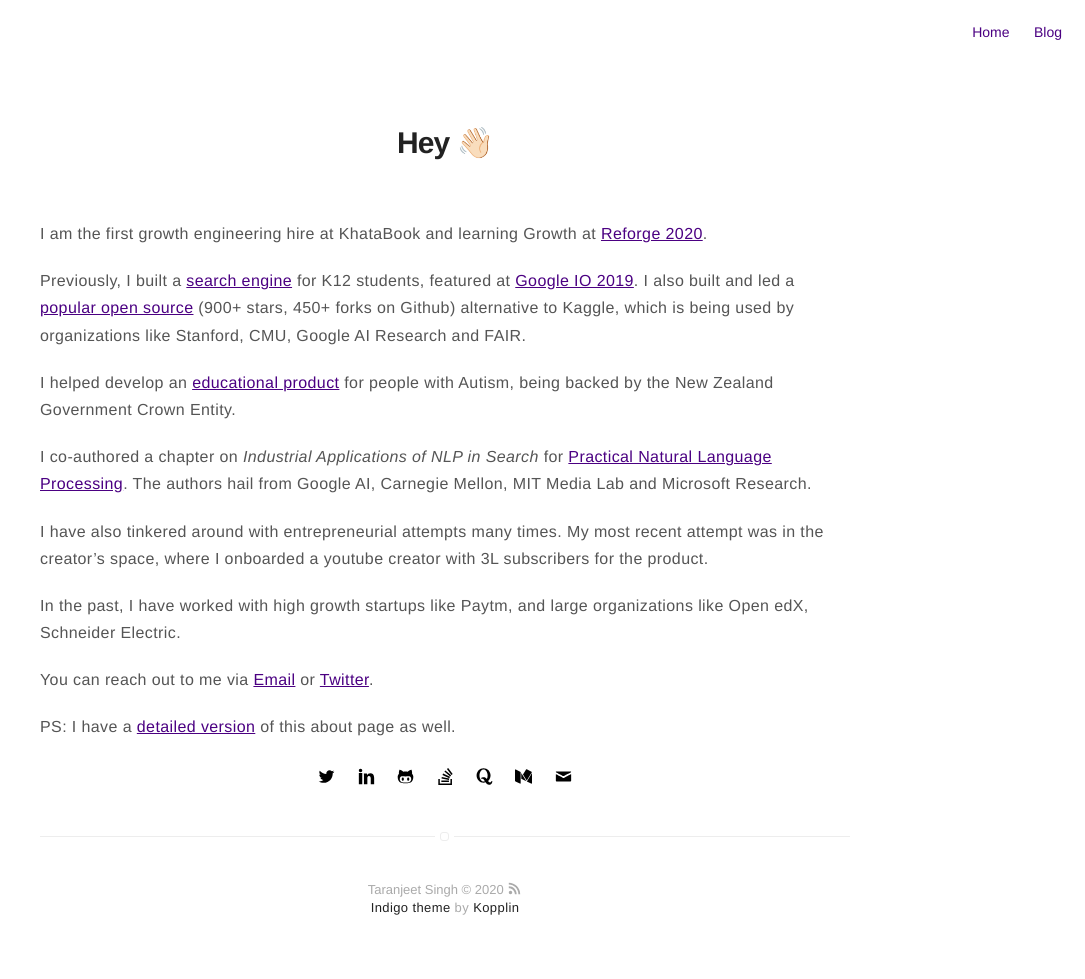
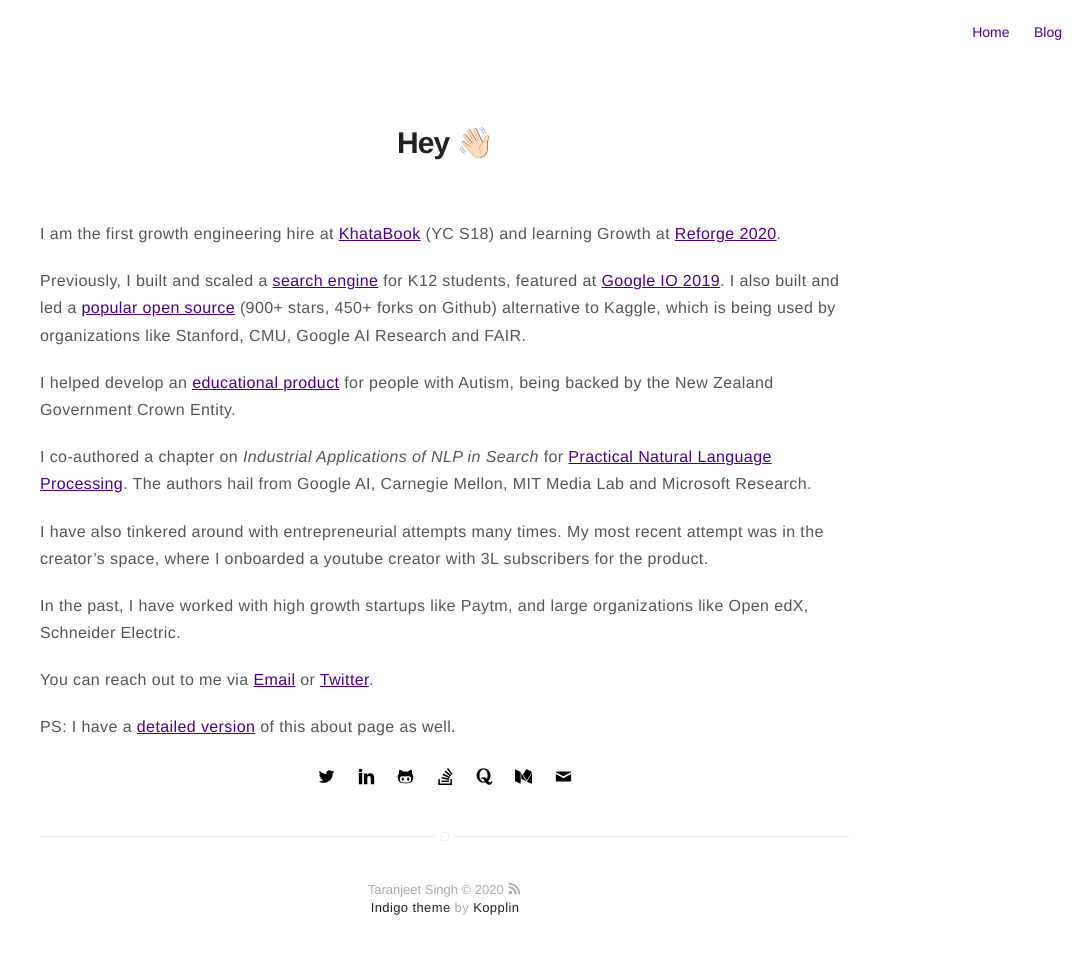
Before and after one commit to taranjeet/taranjeet.github.io, a Jekyll site: the page built from about.md, in a window 1280 px wide. Shown: the whole page, without its empty margins (195-1280 px from the left). Built offline with Jekyll 4.4.1, drawn with Linux system fonts in a browser that asks for light colours.

Commit message:
update about page

```diff
--- a/about.md
+++ b/about.md
@@ -5,9 +5,9 @@ layout: page
 
 # Hey 👋🏻
 
-I am the first growth engineering hire at KhataBook and learning Growth at [Reforge 2020](https://www.reforge.com/).
+I am the first growth engineering hire at [KhataBook](https://techcrunch.com/2019/09/30/khatabook-seriesa-businesses-bookkeeping-payments/) (YC S18) and learning Growth at [Reforge 2020](https://www.reforge.com/).
 
-Previously, I built a [search engine](https://play.google.com/store/apps/details?id=co.gradeup.k12&hl=en_IN) for K12 students, featured at [Google IO 2019](https://www.asianage.com/technology/in-other-news/090519/google-io-2019-featured-two-indian-companies-for-excellent-use-of-machine-learning.html). I also built and led a [popular open source](https://evalai.cloudcv.org/) (900+ stars, 450+ forks on Github) alternative to Kaggle, which is being used by organizations like Stanford, CMU, Google AI Research and FAIR.
+Previously, I built and scaled a [search engine](https://play.google.com/store/apps/details?id=co.gradeup.k12&hl=en_IN) for K12 students, featured at [Google IO 2019](https://www.asianage.com/technology/in-other-news/090519/google-io-2019-featured-two-indian-companies-for-excellent-use-of-machine-learning.html). I also built and led a [popular open source](https://evalai.cloudcv.org/) (900+ stars, 450+ forks on Github) alternative to Kaggle, which is being used by organizations like Stanford, CMU, Google AI Research and FAIR.
 
 I helped develop an [educational product](https://www.talkwithmeapp.com/) for people with Autism, being backed by the New Zealand Government Crown Entity.
 
```
Also changed, not shown: about-detailed.md (+1 -1 lines).
